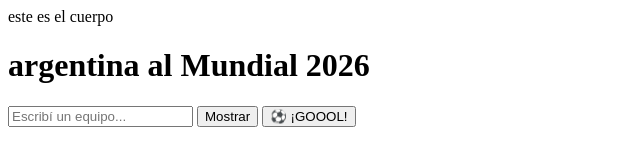
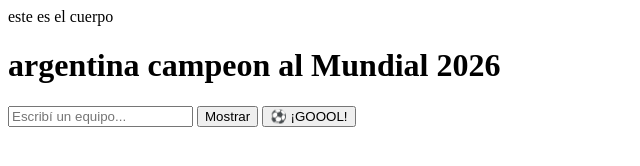
Before and after one commit to rothyeric-sketch/prode, a plain HTML site: page index.html in a window 1280 px wide. Shown: the whole page, without its empty margins (0-640 px from the left). Drawn offline with Linux system fonts and the light colour scheme.

Commit message:
argentina campeon

```diff
--- a/index.html
+++ b/index.html
@@ -9,7 +9,7 @@
 
 
 
-<h1 id="titulo">argentina al Mundial 2026</h1> <!-- pone en negrita  tine un id llamado titulo-->
+<h1 id="titulo">argentina campeon al Mundial 2026</h1> <!-- pone en negrita  tine un id llamado titulo-->
  <input id="inputEquipo" placeholder="Escribí un equipo..." /> <!--input para ingresar texto tiene un ai llamado input equipo-->
   <button onclick="mostrar()">Mostrar</button> <!-- boton  para hacer click cuando el usuario hace click en el boton javascript
   llama a la funcion mostrar con el comando onclick-->
```
